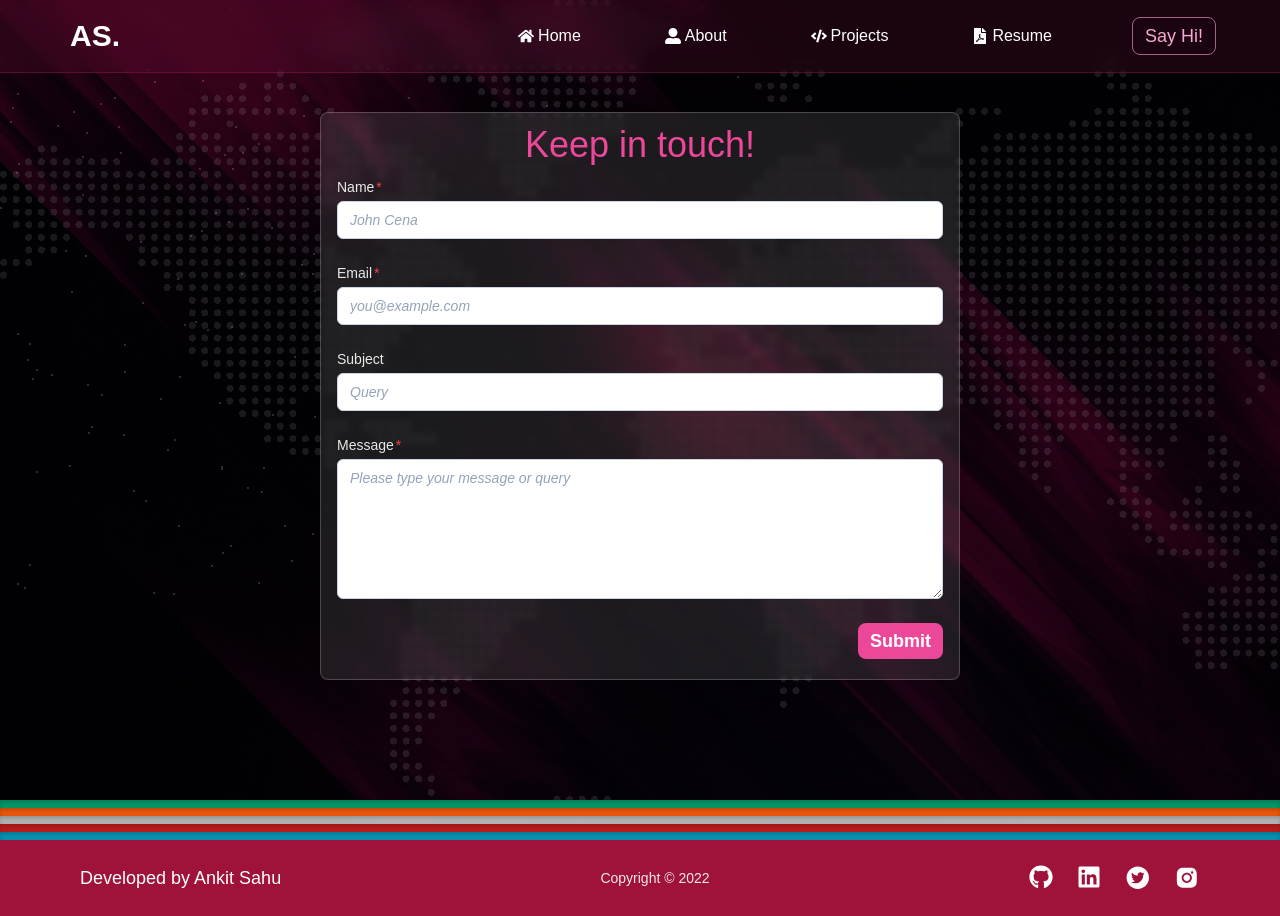
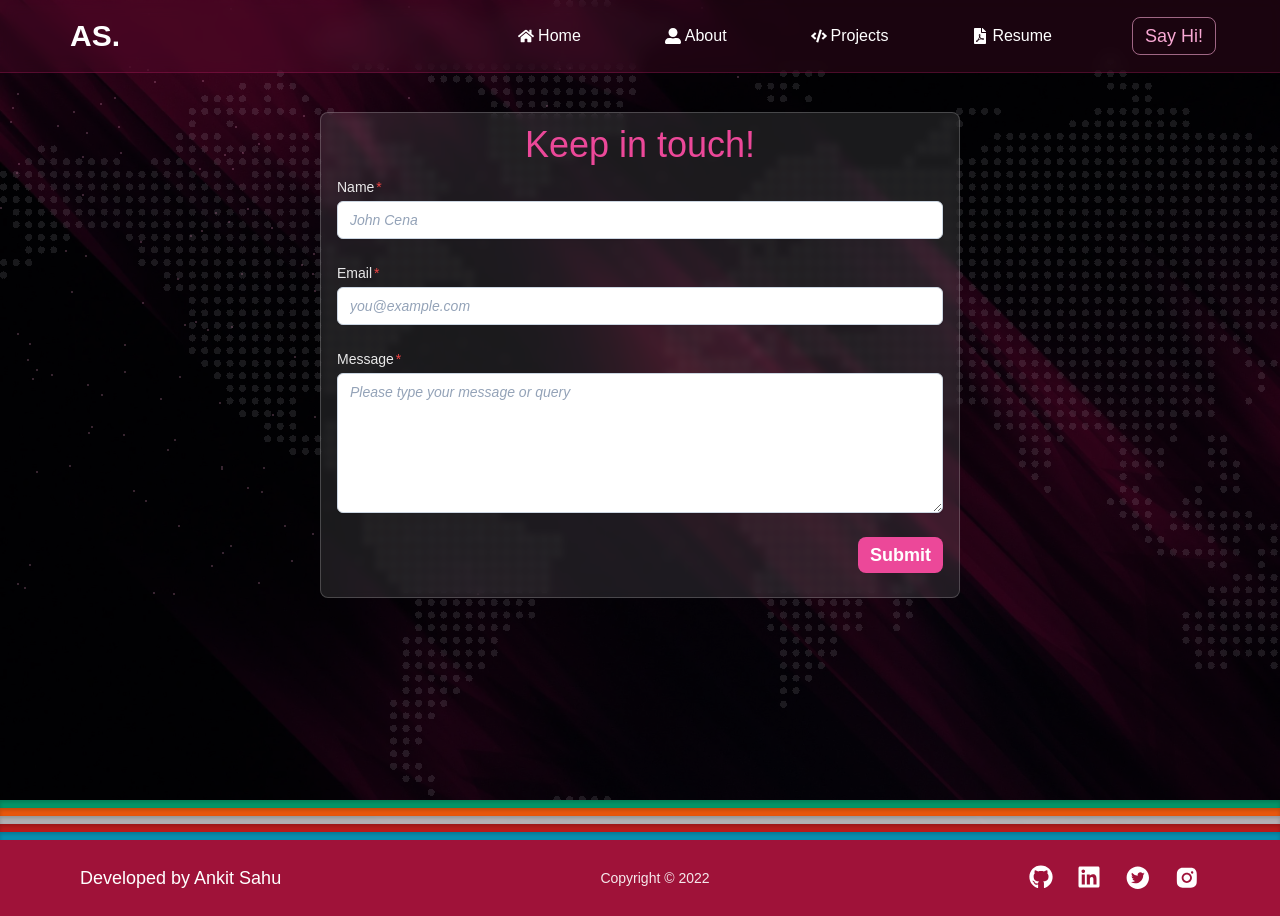
Before and after one commit to ankitsahu01/portfolio, a React (Create React App) app: page /contact in a window 1280 px wide. Built offline with nearby package versions, Linux system fonts and the light colour scheme.

Commit message:
added resume, integrate email support

```diff
--- a/package.json
+++ b/package.json
@@ -3,6 +3,7 @@
   "version": "0.1.0",
   "private": true,
   "dependencies": {
+    "@emailjs/browser": "^3.7.0",
     "@testing-library/jest-dom": "^5.16.4",
     "@testing-library/react": "^13.3.0",
     "@testing-library/user-event": "^13.5.0",
--- /dev/null
+++ b/public/env.js
@@ -0,0 +1 @@
+window.env = {};
--- a/public/index.html
+++ b/public/index.html
@@ -25,6 +25,7 @@
       Learn how to configure a non-root public URL by running `npm run build`.
     -->
     <title>Ankit Sahu | Portfolio</title>
+    <script id="react-dotenv" src="./env.js"></script>
   </head>
   <body>
     <noscript>You need to enable JavaScript to run this app.</noscript>
--- a/src/components/Contact/Contact.js
+++ b/src/components/Contact/Contact.js
@@ -1,21 +1,48 @@
 import Map from "../../assets/map.png";
 import { useState } from "react";
+import emailjs from "@emailjs/browser";
 
 const Contact = () => {
   const [data, setData] = useState({
-    name: "",
-    email: "",
-    subject: "",
-    msg: "",
+    user_name: "",
+    user_email: "",
+    message: "",
   });
+  const [loading, setLoading] = useState(false);
+  const [success, setSuccess] = useState(false);
+
   const inputHandler = (e) => {
     let name = e.target.name,
       value = e.target.value;
     setData({ ...data, [name]: value });
   };
+
+  const clearInput = () => {
+    setData({ user_name: "", user_email: "", message: "" });
+  };
+
   const submitHandler = (e) => {
     e.preventDefault();
-    alert(JSON.stringify(data));
+    setLoading(true);
+    setSuccess(false);
+    emailjs
+      .send(
+        process.env.REACT_APP_EMAILJS_SERVICE_ID,
+        process.env.REACT_APP_EMAILJS_TEMPLATE_ID,
+        data,
+        process.env.REACT_APP_EMAILJS_USER_ID
+      )
+      .then(
+        function (response) {
+          setSuccess(true);
+          clearInput();
+          setLoading(false);
+        },
+        function (error) {
+          console.log("FAILED...", error);
+          setLoading(false);
+        }
+      );
   };
 
   return (
@@ -24,72 +51,68 @@ const Contact = () => {
       style={{ backgroundImage: `url(${Map})` }}
     >
       <form
-        className="bg-[rgba(255,255,255,0.1)] border border-white/20 backdrop-blur-sm rounded-lg pb-14 px-4 m-8 mx-auto text-black font-medium w-[90%] md:w-1/2"
+        className="bg-[rgba(255,255,255,0.1)] border border-white/20 backdrop-blur-sm rounded-lg pb-6 px-4 m-8 mx-auto text-black font-medium w-[90%] md:w-1/2"
         onSubmit={submitHandler}
       >
         <h1 className="my-3 text-3xl md:text-4xl font-medium text-center text-pink-500">
           Keep in touch!
         </h1>
         <label className="block mb-6">
-          <span class="after:content-['*'] after:ml-0.5 after:text-red-500 block text-sm text-white/90">
+          <span className="after:content-['*'] after:ml-0.5 after:text-red-500 block text-sm text-white/90">
             Name
           </span>
           <input
             className="mt-1 px-3 py-2 bg-white border shadow-sm border-slate-300 placeholder-slate-400 placeholder:italic focus:outline-none focus:border-pink-600 focus:ring-pink-600 block w-full rounded-md sm:text-sm focus:ring-1"
             onChange={inputHandler}
-            name="name"
-            value={data.name}
+            name="user_name"
+            value={data.user_name}
             placeholder="John Cena"
             type="text"
             required
           />
         </label>
-        <label class="block mb-6">
-          <span class="after:content-['*'] after:ml-0.5 after:text-red-500 block text-sm text-white/90">
+        <label className="block mb-6">
+          <span className="after:content-['*'] after:ml-0.5 after:text-red-500 block text-sm text-white/90">
             Email
           </span>
           <input
             type="email"
-            name="email"
+            name="user_email"
             onChange={inputHandler}
-            value={data.email}
+            value={data.user_email}
             className="mt-1 px-3 py-2 bg-white border shadow-sm border-slate-300 placeholder-slate-400 placeholder:italic focus:outline-none focus:border-pink-600 focus:ring-pink-600 block w-full rounded-md sm:text-sm focus:ring-1"
             placeholder="you@example.com"
             required
           />
         </label>
-        <label class="block mb-6">
-          <span class="block text-sm text-white/90">Subject</span>
-          <input
-            type="text"
-            name="subject"
-            onChange={inputHandler}
-            value={data.subject}
-            className="mt-1 px-3 py-2 bg-white border shadow-sm border-slate-300 placeholder-slate-400 placeholder:italic focus:outline-none focus:border-pink-600 focus:ring-pink-600 block w-full rounded-md sm:text-sm focus:ring-1"
-            placeholder="Query"
-          />
-        </label>
-
-        <label class="block mb-6">
-          <span class="after:content-['*'] after:ml-0.5 after:text-red-500 block text-sm text-white/90">
+        <label className="block mb-6">
+          <span className="after:content-['*'] after:ml-0.5 after:text-red-500 block text-sm text-white/90">
             Message
           </span>
           <textarea
-            name="msg"
+            name="message"
             onChange={inputHandler}
-            value={data.msg}
+            value={data.message}
             className="min-h-[10em] max-h-[15em] mt-1 px-3 py-2 bg-white border shadow-sm border-slate-300 placeholder-slate-400 placeholder:italic focus:outline-none focus:border-pink-600 focus:ring-pink-600 block w-full rounded-md sm:text-sm focus:ring-1"
             placeholder="Please type your message or query"
             required
           ></textarea>
         </label>
-
-        <button
-          type="submit"
-          className="float-right py-1 px-3 text-lg text-white font-semibold rounded-lg bg-pink-500 hover:bg-pink-700"
-        >
-          Submit
-        </button>
+        <div className="flex justify-between items-center">
+          <p
+            className="text-sm text-white/90"
+            style={{ visibility: success ? "visible" : "hidden" }}
+          >
+            Thank you for your message.
+          </p>
+          <button
+            type="submit"
+            className="justify-self-end py-1 px-3 text-lg text-white font-semibold rounded-lg bg-pink-500 hover:bg-pink-700 disabled:bg-slate-600"
+            disabled={loading}
+          >
+            {loading ? "Sending" : "Submit"}
+          </button>
+        </div>
       </form>
     </div>
   );
--- a/src/components/Header/Header.js
+++ b/src/components/Header/Header.js
@@ -42,10 +42,10 @@ const Header = () => {
           <div className="first"></div>
           <div className="second"></div>
         </div>
-        <nav className="hidden md:flex grow items-center justify-end gap-20">
+        <nav className="hidden lg:flex grow items-center justify-end gap-20">
           <NavLinks />
         </nav>
-        <div className="md:hidden flex grow justify-end">
+        <div className="lg:hidden flex grow justify-end">
           <button onClick={toggleMenu}>
             {isMenuOpen ? <ImCross size="1.5em" /> : <FaBars size="1.5em" />}
           </button>
@@ -54,7 +54,7 @@ const Header = () => {
 
       <nav
         id="mobileMenu"
-        className="md:hidden flex flex-col items-center h-0 transition-[height] duration-500"
+        className="lg:hidden flex flex-col items-center h-0 transition-[height] duration-500"
       >
         <NavLinks closeMenu={closeMenu} />
       </nav>
--- /dev/null
+++ b/src/components/Home/DownloadResume.js
@@ -0,0 +1,16 @@
+import resume from "../../assets/resume.pdf";
+
+const DownloadResume = () => {
+  return (
+    <a
+    className="py-1 px-3 text-lg font-light rounded-lg bg-pink-600 hover:bg-pink-800"
+    href={resume}
+    download="AnkitSahu_Resume"
+    target="_blank"
+    >
+      Download Resume
+    </a>
+  );
+};
+
+export default DownloadResume;
--- a/src/components/Home/Home.js
+++ b/src/components/Home/Home.js
@@ -4,6 +4,7 @@ import Introduce from "./Introduce";
 import SocialLinks from "./SocialLinks";
 import Greeting from "../miscellaneous/Greeting";
 import KeepInTouch from "./KeepInTouch";
+import DownloadResume from "./DownloadResume";
 
 const Home = () => {
   return (
@@ -23,6 +24,9 @@ const Home = () => {
             <div className="mt-10 flex justify-center md:justify-start gap-4 text-pink-600">
               <SocialLinks />
             </div>
+            <div className="mt-10 flex justify-center md:justify-start gap-4">
+              <DownloadResume/>
+            </div>
           </div>
           <img
             src={Image}
--- a/src/components/Home/KeepInTouch.js
+++ b/src/components/Home/KeepInTouch.js
@@ -1,3 +1,4 @@
+import DownloadResume from "./DownloadResume";
 import SocialLinks from "./SocialLinks";
 
 const KeepInTouch = () => {
@@ -8,6 +9,9 @@ const KeepInTouch = () => {
       <div className="flex justify-center gap-4 text-pink-600">
         <SocialLinks />
       </div>
+      <div className="mt-10 flex justify-center gap-4">
+        <DownloadResume/>
+      </div>
     </div>
   );
 };
```
Also changed, not shown: src/components/Header/NavLinks.js (+5 -5 lines), 2 other files (tests, documents, lock files or other folders).
